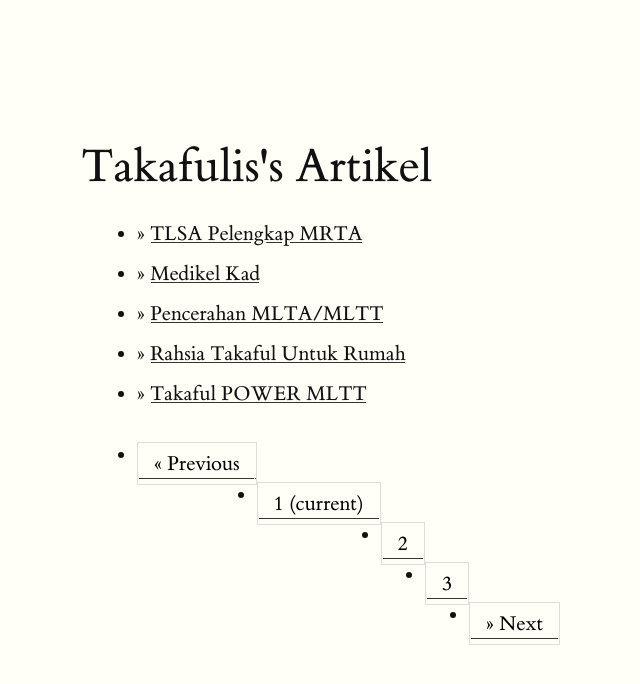
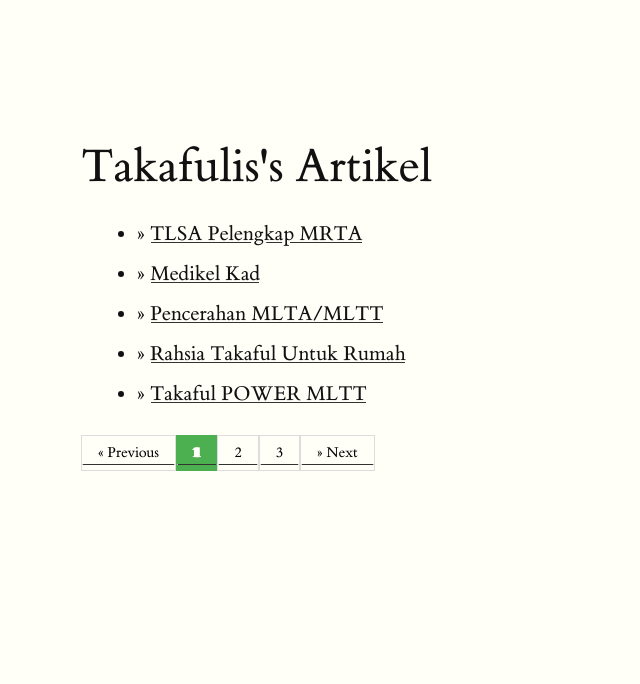
Before and after one commit to takafulis/takafulis.github.io, a Jekyll site: the page built from artikel/index.html, in a window 1280 px wide. Shown: the top 684 px of the page, without its empty margins (79-719 px from the left). Built offline with Jekyll 4.4.1, drawn with Linux system fonts in a browser that asks for light colours; the list of posts is cut into pages by our own code.

Commit message:
Update index.html

```diff
--- a/artikel/index.html
+++ b/artikel/index.html
@@ -15,28 +15,22 @@ layout: default5
 
 {% if paginator.total_pages > 1 %}
   <div class="pagination">
-    <ul class="pagination pagination-sm">
-      <li class="page-item{% unless paginator.previous_page %} disabled{% endunless %}">
         <a class="page-link" href="{% if paginator.previous_page == 1 %}/artikel/{% else %}{{ paginator.previous_page_path }}{% endif %}" aria-label="Previous">
           <span aria-hidden="true">&laquo;</span>
           <span class="sr-only">Previous</span>
         </a>
-      </li>
       {% for page in (1..paginator.total_pages) %}
         {% if page == paginator.page %}
-          <li class="page-item active"><a class="page-link" href="#">{{ page }} <span class="sr-only">(current)</span></a></li>
+          <a class="active" href="#">{{ page }}</a>
         {% elsif page == 1 %}
-          <li class="page-item"><a class="page-link" href="/artikel/">1</a></li>
+          <a chref="/artikel/">1</a>
         {% else %}
-          <li class="page-item"><a class="page-link" href="{{ paginator.paginate_path | replace: ':num', page }}">{{ page }}</a></li>
+          <a href="{{ paginator.paginate_path | replace: ':num', page }}">{{ page }}</a>
         {% endif %}
       {% endfor %}
-      <li class="page-item{% unless paginator.next_page %} disabled{% endunless %}">
         <a class="page-link" href="{% if paginator.next_page %}{{ paginator.next_page_path }}{% else %}#{% endif %}" aria-label="Next">
           <span aria-hidden="true">&raquo;</span>
           <span class="sr-only">Next</span>
         </a>
-      </li>
-    </ul>
   </div>
 {% endif %}
```
